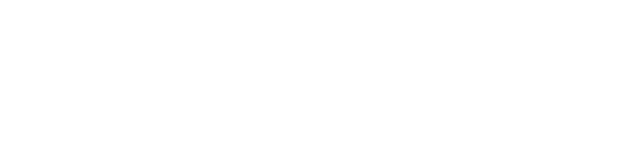
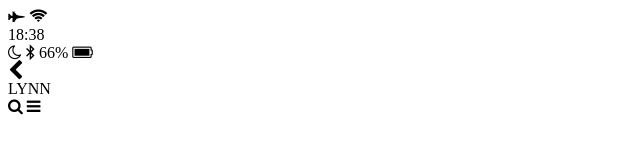
Before and after one commit to dramon4/kakao-clone, a plain HTML site: page chat.html in a window 1280 px wide. Shown: the whole page, without its empty margins (0-640 px from the left). Drawn offline with Linux system fonts and the light colour scheme.

Commit message:
header-bottom icons insert

```diff
--- a/chat.html
+++ b/chat.html
@@ -0,0 +1,42 @@
+<!DOCTYPE html>
+<html lang="en">
+<head>
+  <meta charset="UTF-8">
+  <meta name="viewport" content="width=device-width, initial-scale=1.0">
+  <meta http-equiv="X-UA-Compatible" content="ie=edge">
+  <link rel="stylesheet" href="https://stackpath.bootstrapcdn.com/font-awesome/4.7.0/css/font-awesome.min.css">
+  <title>Chat</title>
+</head>
+<body>
+  <div class="header__top">
+    <div class="header__column">
+      <!-- plane icon  -->
+      <i class="fa fa-fighter-jet"></i>
+      <!-- Wifi icon -->
+      <i class="fa fa-wifi"></i>
+    </div>
+        <div class="header__column">
+          <span class="header__time">18:38</span>
+        </div>
+        <div class="header__column">
+          <!-- moon icon -->
+          <i class="fa fa-moon-o"></i>
+          <!-- blue icon -->
+          <i class="fa fa-bluetooth-b"></i>
+          <span class="header__bettery">66% <i class="fa fa-battery-full"></i><!-- battery icon --></span>
+        </div>
+  </div>
+  <div class="header__bottom">
+    <div class="head__column">
+      <i class="fa fa-chevron-left fa-lg"></i>
+    </div>
+    <div class="head__column">
+      <span class="header__text">LYNN</span>
+    </div>
+    <div class="head__column">
+      <i class="fa fa-search"></i>
+      <i class="fa fa-bars"></i>
+    </div>
+  </div>
+</body>
+</html>
```
Also changed, not shown: chats.html (+41 -0 lines), find.html (+41 -0 lines), index.html (+11 -1 lines), more.html (+41 -0 lines), profile.html (+41 -0 lines).
